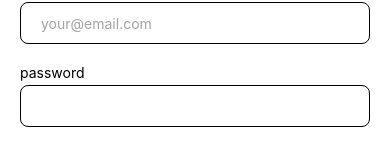
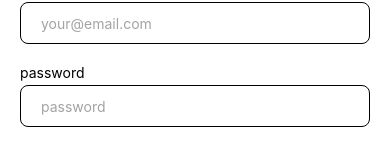
Before and after one commit to anjigu/react_native_todo, a React Native app: screen / in a window 390 px wide. Shown: the part 468-634 px from the top of the page. Built offline with nearby package versions, Linux system fonts and the light colour scheme.

Commit message:
feat: placehoder 별 키보드 버튼 지정

```diff
--- a/src/components/Input.js
+++ b/src/components/Input.js
@@ -2,34 +2,42 @@ import { StyleSheet, Text, TextInput, View } from 'react-native';
 import PropTypes from 'prop-types';
 
 export const KeyboardTypes = {
-    DEFAULT: "default",
-    EMAIL: "email-address",
-}
-const Input = ({ title, placeholder, keyboardType }) => {
+  DEFAULT: 'default',
+  EMAIL: 'email-address',
+};
+
+export const ReturnKeyTypes = {
+  DONE: 'done',
+  NEXT: 'next',
+};
+
+const Input = ({ title, placeholder, ...props }) => {
   return (
     <View style={styles.container}>
       <Text style={styles.title}>{title}</Text>
 
       <TextInput
+        {...props}
         style={styles.input}
         placeholder={placeholder ?? title}
         placeholderTextColor={'#a3a3a3'}
-        //특정 문자를 자동으로 대문자로 변경
-        autoCapitalize={'name'}
-        //자동 수정
+        autoCapitalize={'none'}
         autoCorrect={false}
-        keyboardType={keyboardType}
+        textContentType={'none'}
+        keyboardAppearance={'light'}
       />
     </View>
   );
 };
 
+Input.defaultProps = {
+  returnKeyType: ReturnKeyTypes.DONE,
+};
+
 Input.propTypes = {
   title: PropTypes.string,
   placeholder: PropTypes.string,
-  keyboardType: PropTypes.oneOf(Object.values(KeyboardTypes)),
 };
-
 const styles = StyleSheet.create({
   container: {
     width: '100%',
@@ -46,5 +54,4 @@ const styles = StyleSheet.create({
     height: 42,
   },
 });
-
 export default Input;
--- a/src/screens/SignInScreen.js
+++ b/src/screens/SignInScreen.js
@@ -1,5 +1,5 @@
 import { Image, StyleSheet, View } from 'react-native';
-import Input, { KeyboardTypes } from '../components/Input';
+import Input, { KeyboardTypes, ReturnKeyTypes } from '../components/Input';
 
 const SignInScreen = () => {
   return (
@@ -9,15 +9,14 @@ const SignInScreen = () => {
         style={styles.image}
         resizeMode={'cover'}
       />
+
       <Input
-      title={'email'}
-      placeholder={'your@email.com'}
-      keyboardType={KeyboardTypes.EMAIL}
+        title={'email'}
+        placeholder={'your@email.com'}
+        keyboardType={KeyboardTypes.EMAIL}
+        returnKeyType={ReturnKeyTypes.NEXT}
       />
-      <Input
-      title={'password'}
-      placeholder={''}
-      />
+      <Input title={'password'} secureTextEntry placeholderTextColor={'red'} />
     </View>
   );
 };
```
